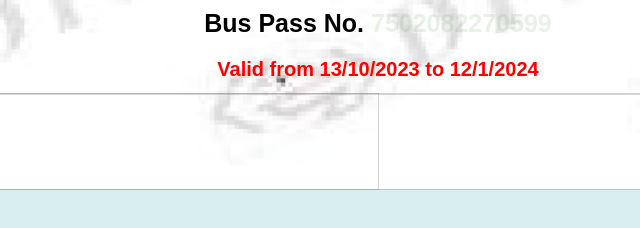
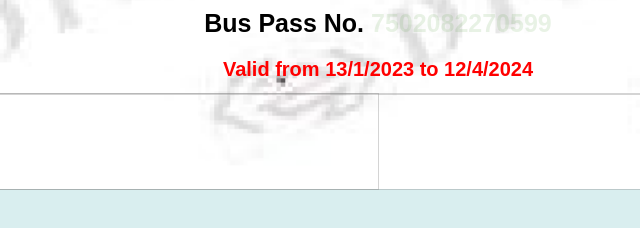
Before and after one commit to ironick02/dtcpass.delhigov.viewepassno-75020582270599-, a plain HTML site: page index.html in a window 1280 px wide. Shown: the part 463-691 px from the top of the page, 262-902 px from the left. Drawn offline with Linux system fonts and the light colour scheme.

Commit message:
update date

```diff
--- a/index.html
+++ b/index.html
@@ -56,7 +56,7 @@
                 }, 1000);
             </script>
 
-            <label class="date" style="font-size:20px;color:red;"><b>Valid from 13/10/2023 to 12/1/2024</b></label>
+            <label class="date" style="font-size:20px;color:red;"><b>Valid from 13/1/2023 to 12/4/2024</b></label>
 
         </div>
             <div class="qrc">
```
